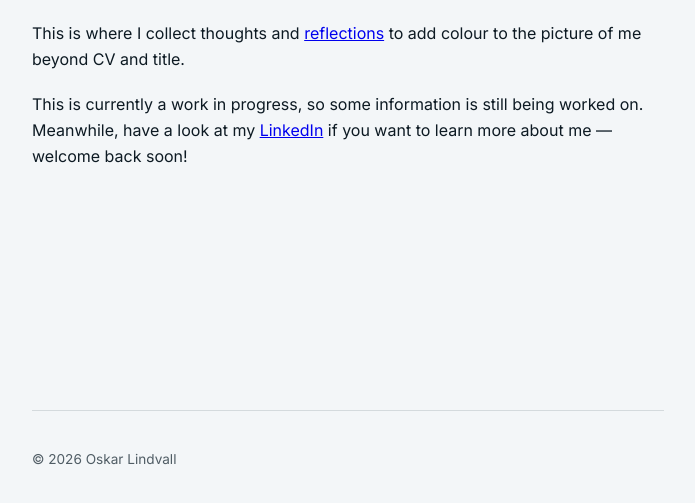
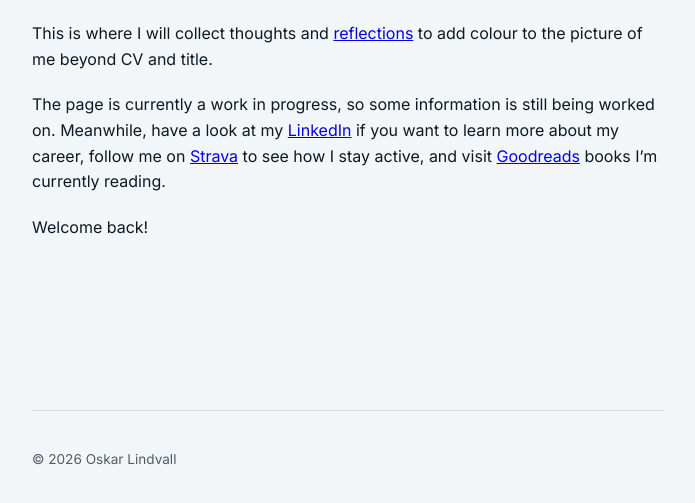
Before and after one commit to odectra/olindvall.github.io, an Astro site: page / in a window 1280 px wide. Shown: the part 157-660 px from the top of the page, without its empty margins (292-987 px from the left). Built offline with nearby package versions, Linux system fonts and the light colour scheme; Astro itself is replaced by a stand-in of ours.

Commit message:
Update intro.md

```diff
--- a/src/content/home/intro.md
+++ b/src/content/home/intro.md
@@ -2,6 +2,8 @@
 title: Hi, I'm Oskar Lindvall
 ---
 
-This is where I collect thoughts and [reflections](/reflections) to add colour to the picture of me beyond CV and title.
+This is where I will collect thoughts and [reflections](/reflections) to add colour to the picture of me beyond CV and title.
 
-This is currently a work in progress, so some information is still being worked on. Meanwhile, have a look at my [LinkedIn](/about#links) if you want to learn more about me — welcome back soon!
+The page is currently a work in progress, so some information is still being worked on. Meanwhile, have a look at my [LinkedIn](https://www.linkedin.com/in/oskar-lindvall-35735854/) if you want to learn more about my career, follow me on [Strava](https://www.strava.com/athletes/46830295) to see how I stay active, and visit [Goodreads](https://www.goodreads.com/user/show/127870918-oskar-lindvall) books I'm currently reading.
+
+Welcome back!
```
